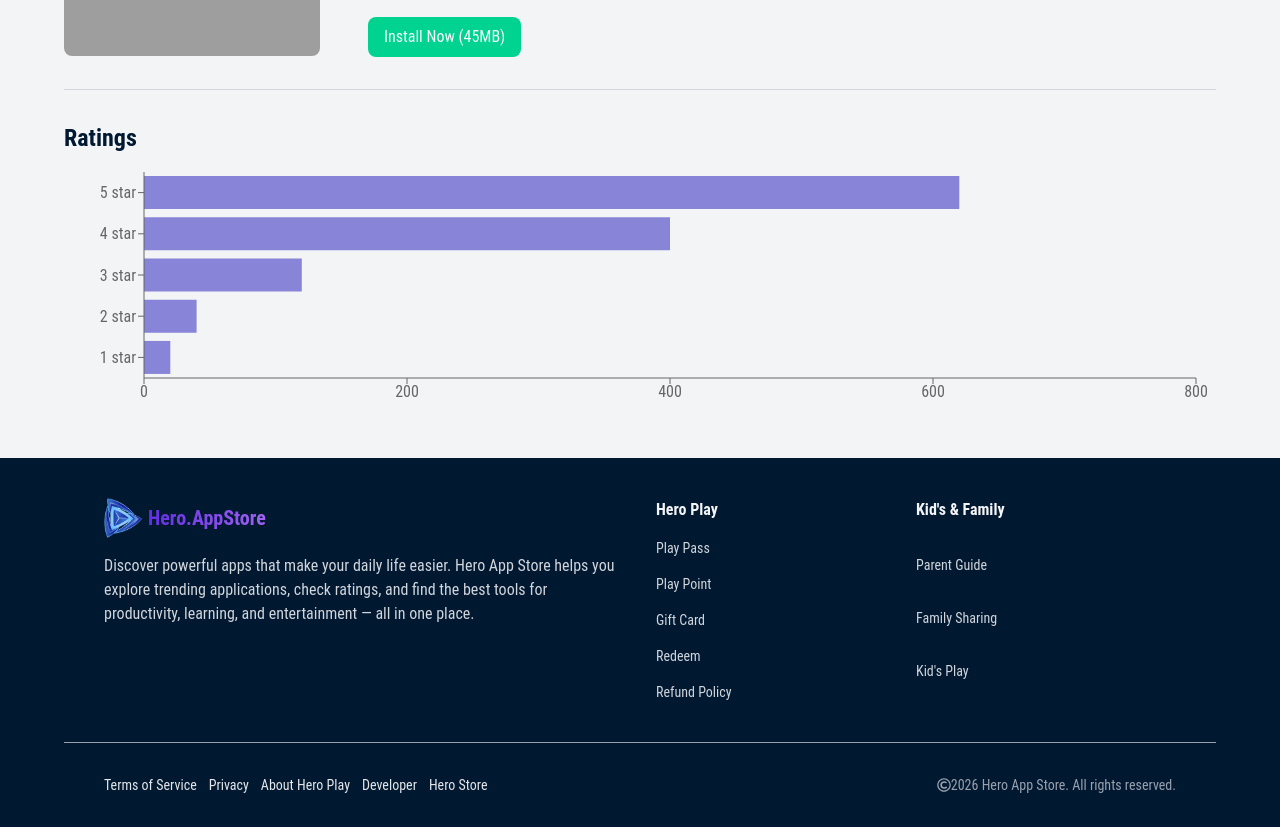
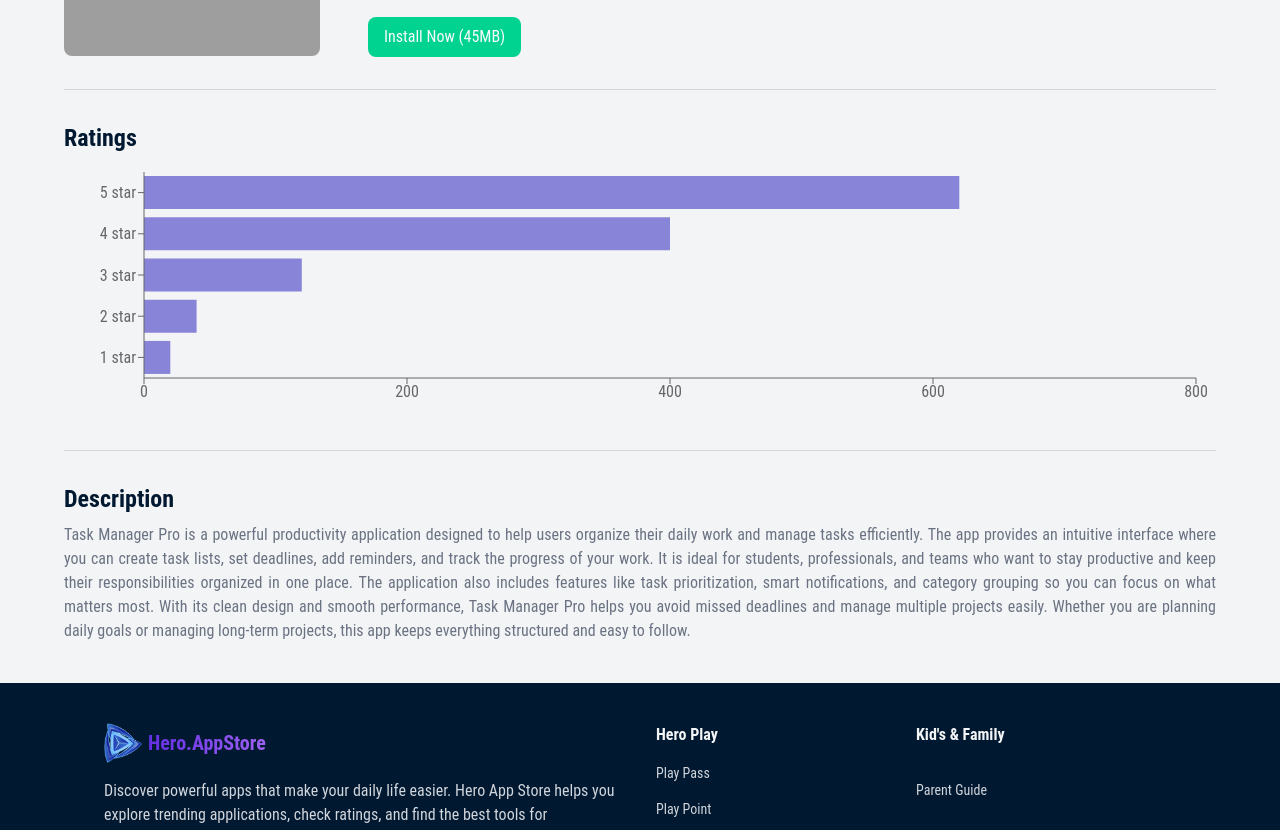
Before and after one commit to Sheikh-Rasel2001/hero-app-io, a React (Vite) app: page /appDetails/1 in a window 1280 px wide. Shown: the part 320-1150 px from the top of the page. Built offline with nearby package versions, Linux system fonts and the light colour scheme; grey boxes are pictures that could not be loaded.

Commit message:
description added

```diff
--- a/src/Pages/AppDetails/AppDetails.jsx
+++ b/src/Pages/AppDetails/AppDetails.jsx
@@ -9,12 +9,12 @@ const AppDetails = () => {
     const { id } = useParams()
     const appDetails = useLoaderData();
     const appData = appDetails.find(app => app.id === parseInt(id));
-    const { image, title, companyName, downloads, ratingAvg, reviews, size, ratings } = appData;
+    const { image, title, companyName, downloads, ratingAvg, reviews, size, ratings, description } = appData;
     // console.log(appData);
     const details = [
         { _id: 1, img: download, name: 'Downloads', overView: downloads, total: 'M' },
         { _id: 2, img: ratting, name: 'Ratting', overView: ratingAvg, total: '' },
-        { _id: 1, img: reviewsImage, name: 'Reviews', overView: reviews, total: 'K'},
+        { _id: 1, img: reviewsImage, name: 'Reviews', overView: reviews, total: 'K' },
     ]
     const reversedRatings = [...ratings].reverse();
     return (
@@ -40,17 +40,22 @@ const AppDetails = () => {
                                 <h3 className='text-2xl text-[#001931] font-bold'>{detail.overView}{detail.total}</h3>
                             </div>)
                         }
-                   </div>
-                   {/* install button */}
-                   <div className='mt-5'>
+                    </div>
+                    {/* install button */}
+                    <div className='mt-5'>
                         <button className='px-4 py-2 rounded-lg bg-[#00d390] text-gray-50'>Install Now ({size}MB)</button>
-                   </div>
+                    </div>
                 </div>
             </div>
             {/* Rechart */}
-            <div className='my-8'>
-                <h1 className='text-2xl text-[#001931] font-bold mb-2'>Ratings</h1>
+            <div className='my-8 border-b pb-8 border-b-gray-300'>
+                <h1 className='text-2xl text-[#001931] font-bold mb-2 px-4 lg:px-0'>Ratings</h1>
                 <Rechart ratings={reversedRatings}></Rechart>
+            </div>
+            {/* description */}
+            <div>
+                <h1 className='text-2xl text-[#001931] font-bold mb-2 px-4 lg:px-0'>Description</h1>
+                <p className='text-gray-500 text-justify px-4 lg:px-0'>{description}</p>
             </div>
         </div>
     );
```
Also changed, not shown: src/Pages/AppDetails/Rechart.jsx (+4 -4 lines).
